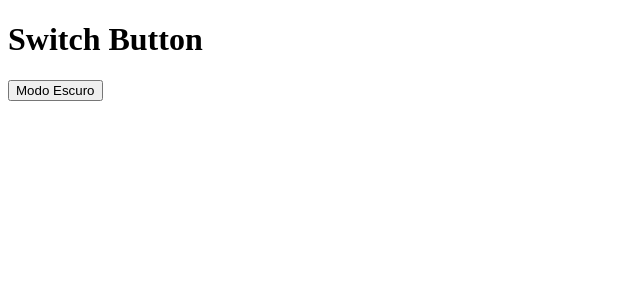
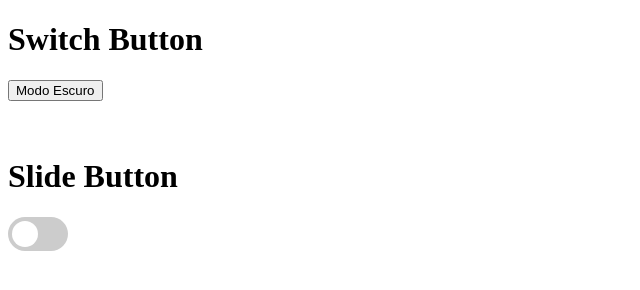
Before and after one commit to JoaoLucas976/Estudos_Dev_Backend, a plain HTML site: page JAVASCRIPT/Testes_and_Exerc/Teste_Switch_Btn/index.html in a window 1280 px wide. Shown: the whole page, without its empty margins (0-640 px from the left). Drawn offline with Linux system fonts and the light colour scheme.

Commit message:
Atualizando Calculadora
Adicionando um botão de dark mode

```diff
--- a/JAVASCRIPT/Códigos-Exemplo/Calculadora_Gorgeta/Antes/styles.css
+++ b/JAVASCRIPT/Códigos-Exemplo/Calculadora_Gorgeta/Antes/styles.css
@@ -95,3 +95,66 @@ html {
   .range::-moz-focus-outer {
     border: 0;
   }
+
+/* The switch - the box around the slider */
+.switch {
+  position: relative;
+  display: inline-block;
+  width: 60px;
+  height: 34px;
+}
+
+/* Hide default HTML checkbox */
+.switch input {
+  opacity: 0;
+  width: 0;
+  height: 0;
+}
+
+/* The slider */
+.slider {
+  position: absolute;
+  cursor: pointer;
+  top: 0;
+  left: 0;
+  right: 0;
+  bottom: 0;
+  background-color: #ccc;
+  -webkit-transition: .4s;
+  transition: .4s;
+}
+
+.slider:before {
+  position: absolute;
+  content: "";
+  height: 26px;
+  width: 26px;
+  left: 4px;
+  bottom: 4px;
+  background-color: white;
+  -webkit-transition: .4s;
+  transition: .4s;
+}
+
+input:checked + .slider {
+  background-color: #ccc;
+}
+
+input:focus + .slider {
+  box-shadow: 0 0 1px #ccc;
+}
+
+input:checked + .slider:before {
+  -webkit-transform: translateX(26px);
+  -ms-transform: translateX(26px);
+  transform: translateX(26px);
+}
+
+/* Rounded sliders */
+.slider.round {
+  border-radius: 34px;
+}
+
+.slider.round:before {
+  border-radius: 50%;
+}
--- a/JAVASCRIPT/Testes_and_Exerc/Teste_Switch_Btn/app.js
+++ b/JAVASCRIPT/Testes_and_Exerc/Teste_Switch_Btn/app.js
@@ -0,0 +1,18 @@
+let mode = 'light';
+
+function darkMode(){
+    if (mode == 'light'){
+        document.body.style.background = "Black";
+        document.body.style.color = "White"
+        document.getElementById('switchBtn').style.color = 'White'
+        document.getElementById('switchBtn').style.backgroundColor = '#3C3D37'
+        mode = 'dark'
+    } else {
+        document.body.style.background = 'White';
+        document.body.style.color = "Black"
+        document.getElementById('switchBtn').style.color = 'Black'
+        document.getElementById('switchBtn').style.backgroundColor = 'White'
+        mode = 'light'
+    }
+    console.log(mode)
+}
--- a/JAVASCRIPT/Testes_and_Exerc/Teste_Switch_Btn/index.html
+++ b/JAVASCRIPT/Testes_and_Exerc/Teste_Switch_Btn/index.html
@@ -4,12 +4,24 @@
     <meta charset="UTF-8">
     <meta name="viewport" content="width=device-width, initial-scale=1.0">
     <title> Switch Button </title>
+    <link rel="stylesheet" href="style.css">
 </head>
 <body>
+
     <h1>Switch Button</h1>
-    <Button>
+    <Button id="switchBtn">
         Modo Escuro
     </Button>
+
+    <br><br><br>
+
+    <h1>Slide Button</h1>
+    <!-- Rounded switch -->
+    <label class="switch">
+        <input type="checkbox" onclick="darkMode()">
+        <span class="slider round"></span>
+    </label>
+
     <script src="app.js"></script>
 </body>
 </html>
--- a/JAVASCRIPT/Testes_and_Exerc/Teste_Switch_Btn/style.css
+++ b/JAVASCRIPT/Testes_and_Exerc/Teste_Switch_Btn/style.css
@@ -0,0 +1,62 @@
+/* The switch - the box around the slider */
+.switch {
+    position: relative;
+    display: inline-block;
+    width: 60px;
+    height: 34px;
+  }
+
+  /* Hide default HTML checkbox */
+  .switch input {
+    opacity: 0;
+    width: 0;
+    height: 0;
+  }
+
+  /* The slider */
+.slider {
+    position: absolute;
+    cursor: pointer;
+    top: 0;
+    left: 0;
+    right: 0;
+    bottom: 0;
+    background-color: #ccc;
+    -webkit-transition: .4s;
+    transition: .4s;
+  }
+
+  .slider:before {
+    position: absolute;
+    content: "";
+    height: 26px;
+    width: 26px;
+    left: 4px;
+    bottom: 4px;
+    background-color: white;
+    -webkit-transition: .4s;
+    transition: .4s;
+  }
+
+  input:checked + .slider {
+    background-color: #ccc;
+  }
+
+  input:focus + .slider {
+    box-shadow: 0 0 1px #ccc;
+  }
+
+  input:checked + .slider:before {
+    -webkit-transform: translateX(26px);
+    -ms-transform: translateX(26px);
+    transform: translateX(26px);
+  }
+
+  /* Rounded sliders */
+  .slider.round {
+    border-radius: 34px;
+  }
+
+  .slider.round:before {
+    border-radius: 50%;
+  }
```
Also changed, not shown: JAVASCRIPT/Códigos-Exemplo/Calculadora_Gorgeta/Antes/index.html (+8 -1 lines), JAVASCRIPT/Códigos-Exemplo/Calculadora_Gorgeta/Antes/index.js (+12 -0 lines).
